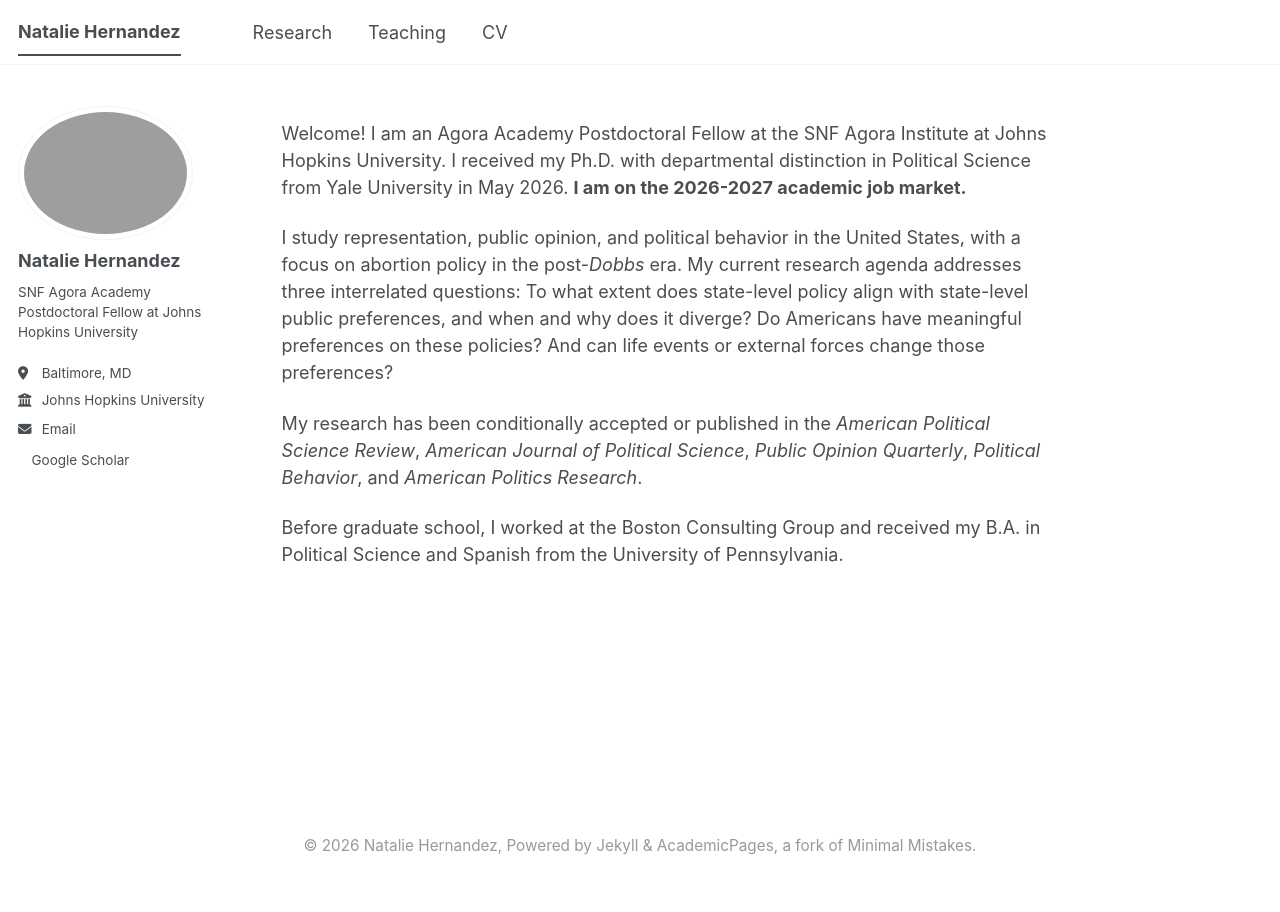
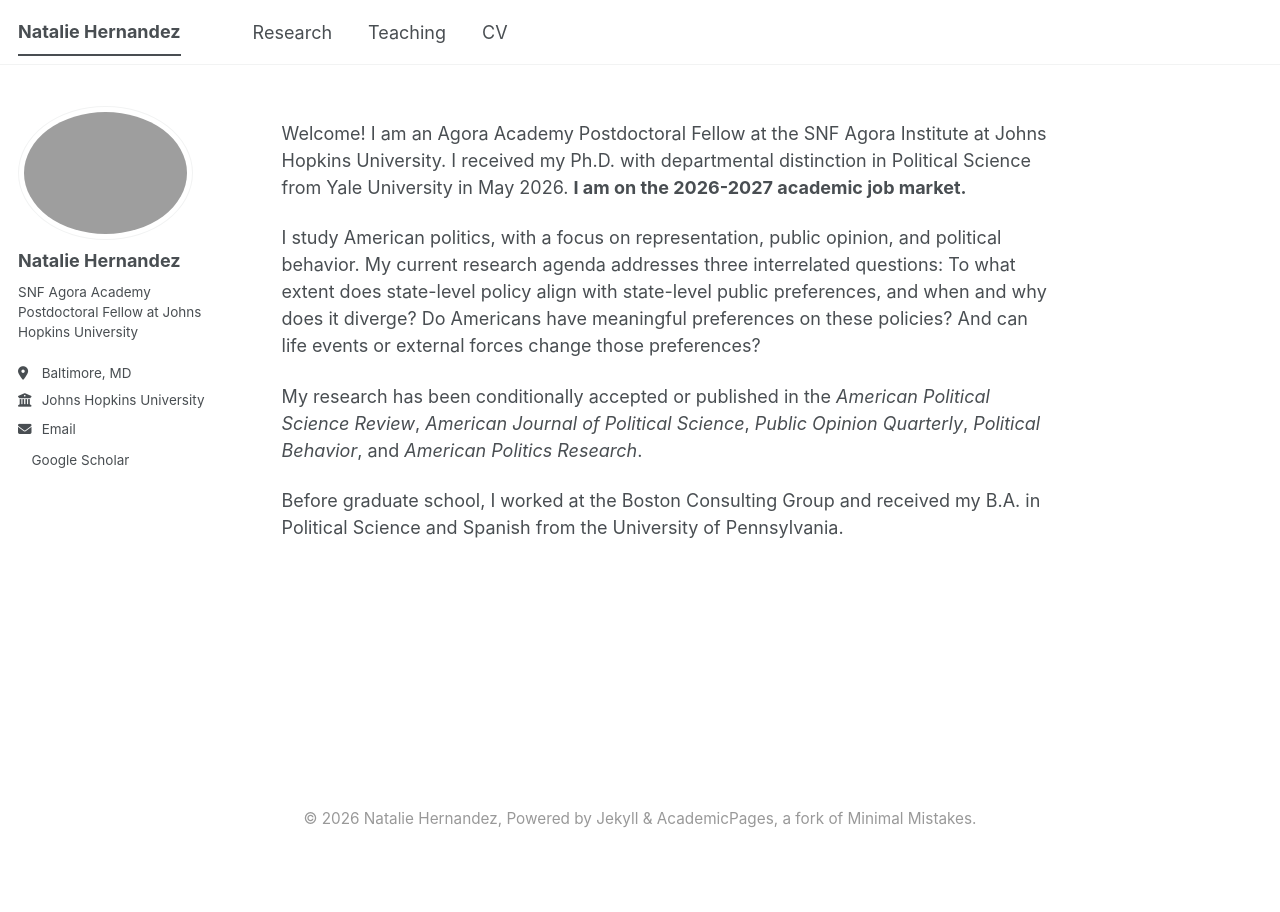
Before and after one commit to nataliehdez11/nataliehdez11.github.io, a Jekyll site: the page built from _pages/about.md, in a window 1280 px wide. Built offline with Jekyll 4.4.1, drawn with Linux system fonts in a browser that asks for light colours; a style sheet for code colours, icons or effects is not loaded.

Commit message:
Update about.md

```diff
--- a/_pages/about.md
+++ b/_pages/about.md
@@ -9,7 +9,7 @@ redirect_from:
 
 Welcome! I am an Agora Academy Postdoctoral Fellow at the SNF Agora Institute at Johns Hopkins University. I received my Ph.D. with departmental distinction in Political Science from Yale University in May 2026. **I am on the 2026-2027 academic job market.**
 
-I study representation, public opinion, and political behavior in the United States, with a focus on abortion policy in the post-*Dobbs* era. My current research agenda addresses three interrelated questions: To what extent does state-level policy align with state-level public preferences, and when and why does it diverge? Do Americans have meaningful preferences on these policies? And can life events or external forces change those preferences?
+I study American politics, with a focus on representation, public opinion, and political behavior. My current research agenda addresses three interrelated questions: To what extent does state-level policy align with state-level public preferences, and when and why does it diverge? Do Americans have meaningful preferences on these policies? And can life events or external forces change those preferences?
 
 My research has been conditionally accepted or published in the *American Political Science Review*, *American Journal of Political Science*, *Public Opinion Quarterly*, *Political Behavior*, and *American Politics Research*.
 
```
